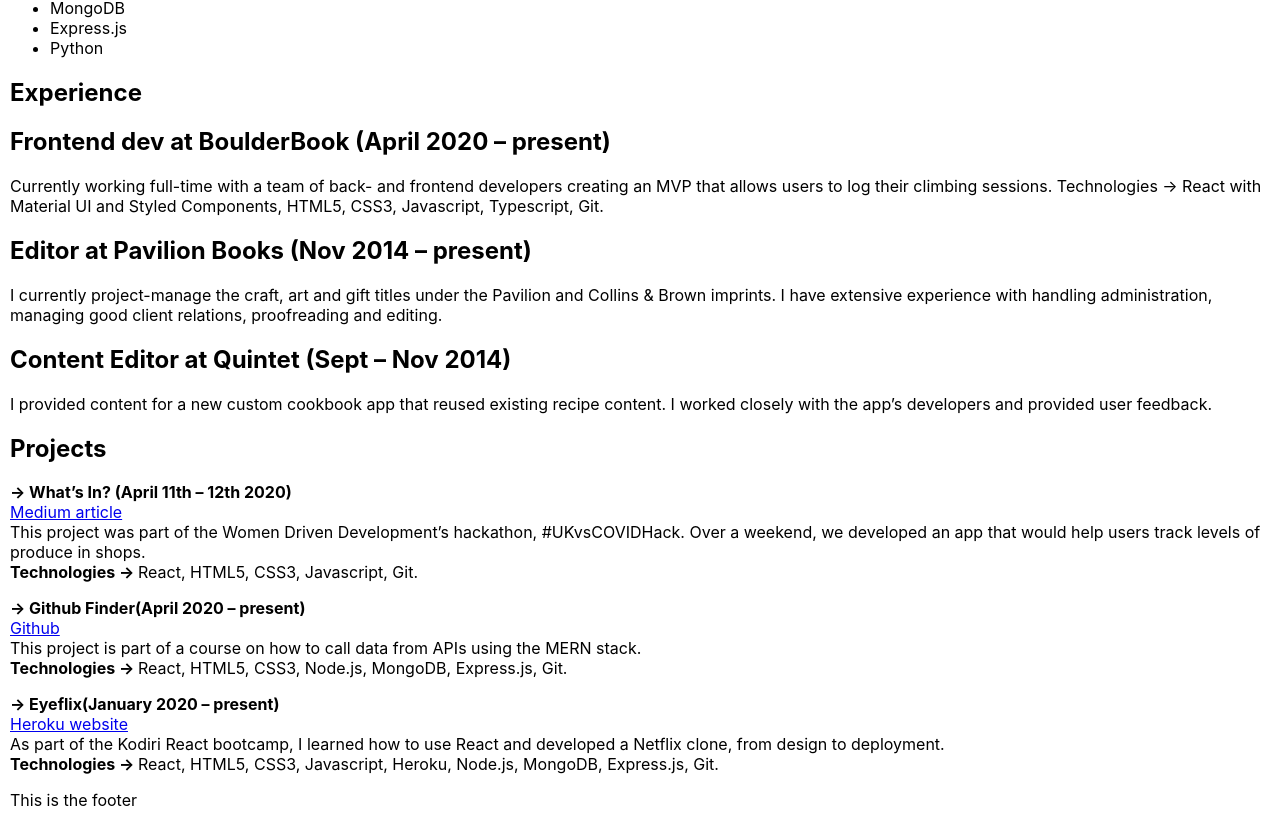
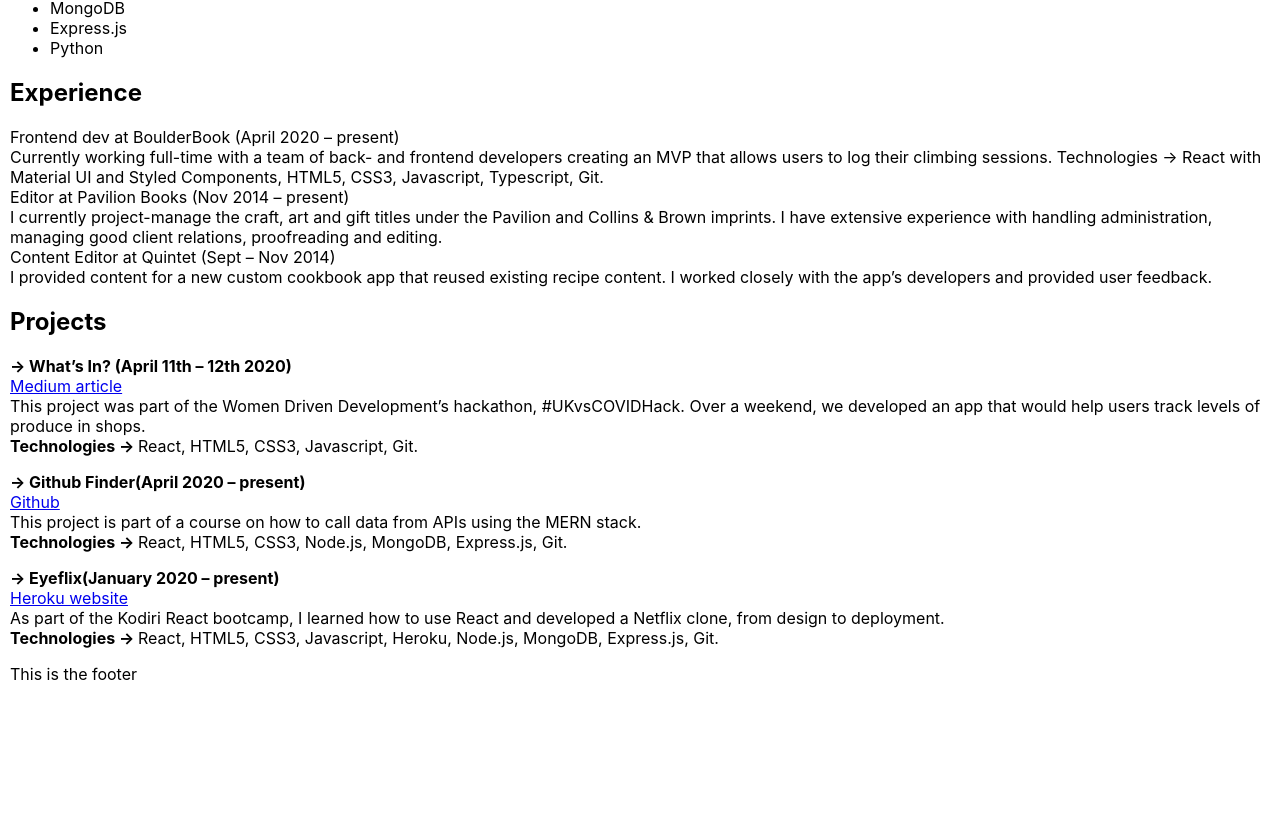
Before and after one commit to bella-cockrell/portfolio, a React (Create React App) app: page / in a window 1280 px wide. Shown: the part 1073-1893 px from the top of the page. After the commit the page ends 1767 px from the top, so only its background shows below. Built offline with nearby package versions, Linux system fonts and the light colour scheme.

Commit message:
Adding CSS import

```diff
--- a/src/Components/AboutMe.js
+++ b/src/Components/AboutMe.js
@@ -1,4 +1,5 @@
 import React from 'react';
+import '../App.css';
 
 const AboutMe = () => {
   return (
--- a/src/Components/Contact.js
+++ b/src/Components/Contact.js
@@ -1,4 +1,5 @@
 import React from 'react';
+import '../App.css';
 
 const Contact = () => {
   return (
--- a/src/Components/Skills.js
+++ b/src/Components/Skills.js
@@ -1,4 +1,5 @@
 import React from 'react';
+import '../App.css';
 
 const Skills = () => {
   return (
--- a/src/Pages/Experience.js
+++ b/src/Pages/Experience.js
@@ -1,4 +1,5 @@
 import React from 'react';
+import '../App.css';
 
 const Experience = () => {
   return (
@@ -6,27 +7,27 @@
       <h1>
         Experience
       </h1>
-      <h2>
+      <bold>
         Frontend dev at BoulderBook (April 2020 – present)
-      </h2>
+      </bold>
       <div>
         Currently working full-time with a team of back- and
         frontend developers creating an MVP that allows users to log their
         climbing sessions. Technologies → React with Material UI and Styled
         Components, HTML5, CSS3, Javascript, Typescript, Git.
       </div>
-      <h2>
+      <bold>
         Editor at Pavilion Books (Nov 2014 – present)
-      </h2>
+      </bold>
       <div>
         I currently project-manage the craft, art and gift titles under the
         Pavilion and Collins & Brown imprints. I have extensive experience
         with handling administration, managing good client relations,
         proofreading and editing.
       </div>
-      <h2>
+      <bold>
         Content Editor at Quintet (Sept – Nov 2014)
-      </h2>
+      </bold>
       <div>
         I provided content for a new custom cookbook app that reused existing
         recipe content. I worked closely with the app’s developers and
--- a/src/Pages/Projects.js
+++ b/src/Pages/Projects.js
@@ -1,4 +1,5 @@
 import React from 'react';
+import '../App.css';
 
 const Projects = () => {
   return (
```
